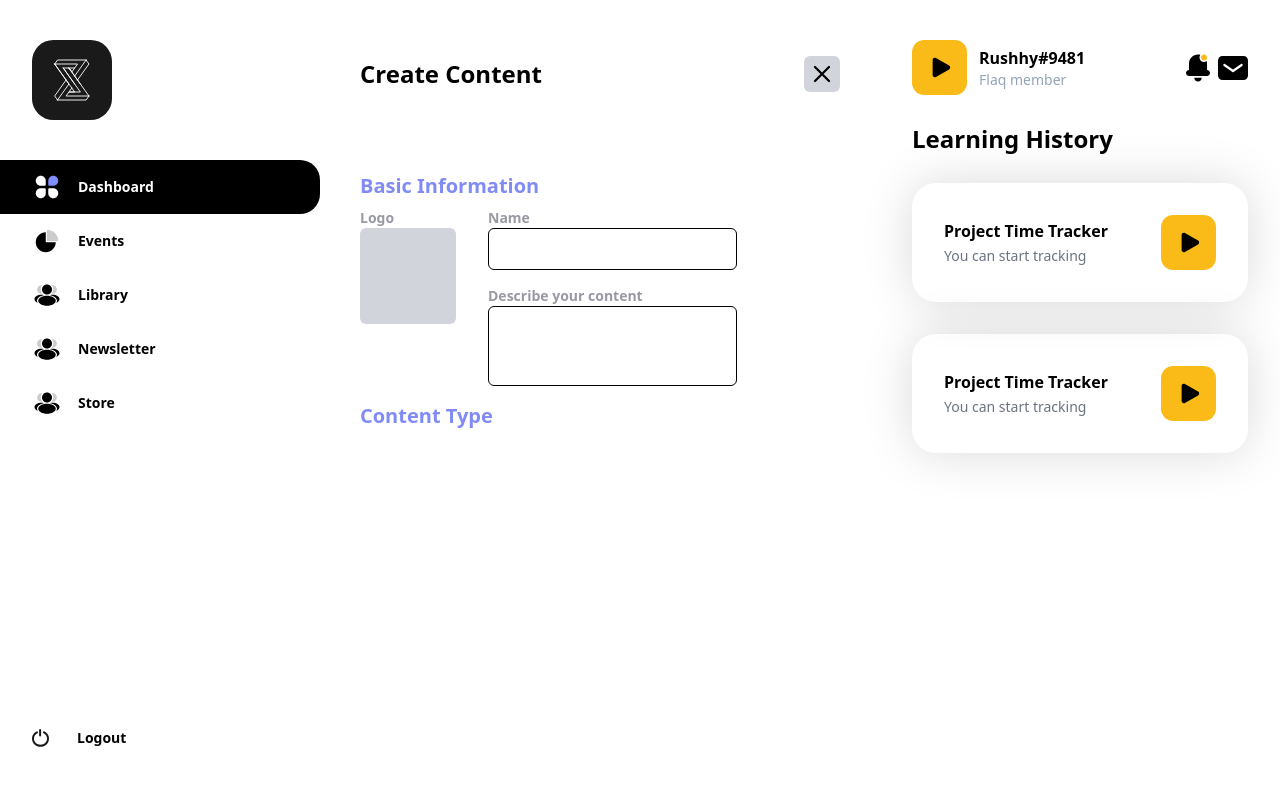
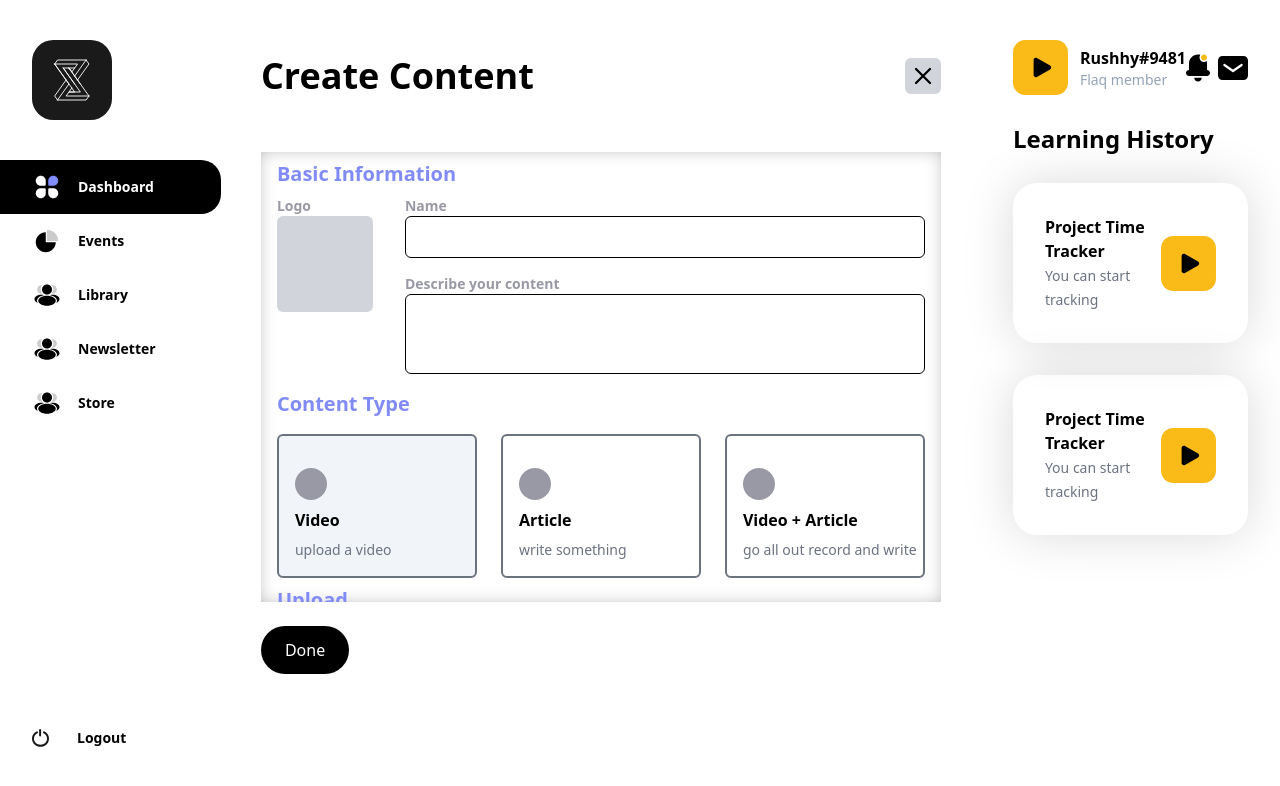
Before and after one commit to d3fkon/flaq-dashboard, a Next.js app: page / in a window 1280 px wide. Both pictures are taken after a click on the button "+ Create". Shown: the top 786 px of the page. Built offline with nearby package versions, Linux system fonts and the light colour scheme; a web font is replaced by a local one.

Commit message:
create content form in progress

```diff
--- a/Layout/Layout.tsx
+++ b/Layout/Layout.tsx
@@ -3,16 +3,17 @@ import RecentHistory from './RecentHistory'
 import Sidebar from './sidebar/Sidebar'
 
 const Layout = ({ children }: any) => {
-  // console.log(chidlren)
   return (
     <React.Fragment>
       <section className="flex min-w-full min-h-screen font-abc">
         <Sidebar />
         <div className="flex flex-col h-100 grow md:flex-row">
-          <div id="main-content" className="px-10 basis-7/12">
+          <div id="main-content" className="mx-10 basis-7/12">
             {children}
           </div>
+          <div id="recent-content" className="mx-8 grow">
             <RecentHistory />
+          </div>
         </div>
       </section>
     </React.Fragment>
--- a/Layout/RecentHistory.tsx
+++ b/Layout/RecentHistory.tsx
@@ -6,7 +6,6 @@ import { PlayIcon } from '../icons/PlayIcon'
 const RecentHistory = () => {
   return (
     <React.Fragment>
-      <div id="recent-content" className="px-8 grow">
             <div>
               <div
                 id="profile-component"
@@ -70,7 +69,6 @@ const RecentHistory = () => {
                 </div>
               </div>
             </div>
-          </div>
     </React.Fragment>
   )
 }
--- a/Layout/sidebar/Sidebar.tsx
+++ b/Layout/sidebar/Sidebar.tsx
@@ -37,7 +37,7 @@ const Sidebar = () => {
             {sidebarOptions.map((option) => {
               return (
                 <div
-                  id={option.id.toString()}
+                  key={option.id.toString()}
                   className={`flex items-center gap-4 py-3 rounded-r-[1.25rem] text-sm hover:bg-gray-100 cursor-pointer ${
                     activePageId === option.id && 'bg-black text-white hover:bg-black'
                   }`}
--- /dev/null
+++ b/components/content/ContentForm.tsx
@@ -0,0 +1,133 @@
+import React, { useState } from 'react'
+import { Button } from '../../common/Button'
+import Label from '../../common/Label'
+import { VideoUploadIcon } from '../../icons/VideoUploadIcon'
+import { contentOptions } from './content.constants'
+
+const ContentForm = () => {
+  const [activeContentType, setActiveContentType] = useState(contentOptions[0])
+
+  const videoType = (
+    <>
+      <div >
+        <div>
+          <h1 className="text-[#818BF5] text-xl font-semibold pb-2">Upload</h1>
+        </div>
+        <div className='flex justify-center flex-col gap-2'>
+          <Label htmlFor="">Youtube Link</Label>
+          <input type="text" className="border border-black rounded-md p-2" />
+        </div>
+      </div>
+    </>
+  )
+
+  const articleType = (
+    <>
+      <div>
+        <div>
+          <h1 className="text-[#818BF5] text-xl font-semibold pb-2">Write</h1>
+        </div>
+        <div>
+          <Label htmlFor="">write something interesting</Label>
+          <input
+            type="text"
+            className="border border-black rounded-md p-2 w-full h-[300px]"
+          />
+        </div>
+      </div>
+    </>
+  )
+
+  const getContentInput = () => {
+    switch (activeContentType.label) {
+      case 'Video':
+        return videoType
+      case 'Article':
+        return articleType
+      case 'Video + Article':
+        return (
+          <>
+            {videoType}
+            {articleType}
+          </>
+        )
+    }
+  }
+  return (
+    <React.Fragment>
+      <form action="" className="flex flex-col gap-6">
+        <div className="flex flex-col gap-4 max-h-[450px] overflow-y-auto shadow-ctm-inr px-4 py-2">
+          <div>
+            <div>
+              <h1 className="text-[#818BF5] text-xl font-semibold pb-2">
+                Basic Information
+              </h1>
+            </div>
+
+            <div>
+              <div className="flex items-start gap-8">
+                <div className="flex flex-col">
+                  <Label htmlFor="">Logo</Label>
+                  <span className="h-24 w-24 bg-gray-300 rounded-md"></span>
+                </div>
+                <div className="grow flex flex-col gap-4">
+                  <div className="flex flex-col">
+                    <Label htmlFor="">Name</Label>
+                    <input
+                      type="text"
+                      className="border border-black rounded-md p-2"
+                    />
+                  </div>
+                  <div className="flex flex-col">
+                    <Label htmlFor="">Describe your content</Label>
+                    <input
+                      type="text"
+                      className="border border-black rounded-md p-2 h-20"
+                    />
+                  </div>
+                </div>
+              </div>
+            </div>
+          </div>
+
+          <div className="flex flex-col gap-2">
+            <div>
+              <h1 className="text-[#818BF5] text-xl font-semibold pb-2">
+                Content Type
+              </h1>
+            </div>
+            <div className="flex items-center flex-col md:flex-row gap-6 ">
+              {contentOptions?.map((content) => {
+                return (
+                  <div
+                    key={content.id.toString()}
+                    className={`flex flex-col gap-2 min-w-[200px] pl-4 pt-8 pb-4 cursor-pointer rounded-md border-2 border-gray-500 ${
+                      activeContentType.id === content.id &&
+                      'border-2 border-[#818BF5] bg-slate-100'
+                    }`}
+                    onClick={() => setActiveContentType(content)}
+                  >
+                    <span>
+                      <VideoUploadIcon />
+                    </span>
+                    <span className="font-semibold">{content.label}</span>
+                    <span className="text-sm text-gray-500">
+                      {content.text}
+                    </span>
+                  </div>
+                )
+              })}
+            </div>
+            <div>{getContentInput()}</div>
+          </div>
+        </div>
+
+        <div>
+          <Button size="md">Done</Button>
+        </div>
+      </form>
+    </React.Fragment>
+  )
+}
+
+export default ContentForm
--- a/components/content/CreateContent.tsx
+++ b/components/content/CreateContent.tsx
@@ -2,16 +2,18 @@ import React from 'react'
 import { Button } from '../../common/Button'
 import Label from '../../common/Label'
 import { Cross } from '../../icons/Cross'
+import { VideoUploadIcon } from '../../icons/VideoUploadIcon'
+import { contentOptions } from './content.constants'
+import ContentForm from './ContentForm'
 
 const CreateContent = (props: any) => {
   const { setShowCreate } = props
-
   return (
     <React.Fragment>
-      <div className="flex flex-col justify-center gap-20">
+      <div className="flex flex-col justify-center gap-14">
         <div id="main-header" className="flex items-center justify-between">
           <div>
-            <p className="text-2xl font-extrabold">Create Content</p>
+            <p className="text-4xl font-extrabold">Create Content</p>
           </div>
 
           <div className="flex items-center justify-center">
@@ -24,50 +26,7 @@ const CreateContent = (props: any) => {
           </div>
         </div>
 
-        <div className='flex flex-col gap-4'>
-          <div>
-            <div>
-              <h1 className="text-[#818BF5] text-xl font-semibold pb-2">
-                Basic Information
-              </h1>
-            </div>
-
-            <div>
-              <form action="" className="flex items-start gap-8">
-                <div className="flex flex-col">
-                  <Label htmlFor="">Logo</Label>
-                  <span className="h-24 w-24 bg-gray-300 rounded-md"></span>
-                </div>
-                <div className="flex flex-col gap-4">
-                  <div className="flex flex-col">
-                    <Label htmlFor="">Name</Label>
-                    <input
-                      type="text"
-                      className="border border-black rounded-md p-2"
-                    />
-                  </div>
-                  <div className="flex flex-col">
-                    <Label htmlFor="">Describe your content</Label>
-                    <input
-                      type="text"
-                      className="border border-black rounded-md p-2 h-20"
-                    />
-                  </div>
-                </div>
-              </form>
-            </div>
-          </div>
-
-          <div>
-            <div>
-              <h1 className="text-[#818BF5] text-xl font-semibold pb-2">
-                Content Type
-              </h1>
-            </div>
-          </div>
-
-
-        </div>
+        <ContentForm />
       </div>
     </React.Fragment>
   )
--- a/components/content/MyContent.tsx
+++ b/components/content/MyContent.tsx
@@ -25,7 +25,7 @@ const MyContent = (props: any) => {
           </div>
         </div>
 
-        <div id="my-content" className="text-4xl font-extrabold ">
+        <div id="my-content" className="text-4xl font-extrabold">
           <h1 className="mt-10 mb-7">My Content</h1>
           <div id="cards-container">
             <div
@@ -54,7 +54,7 @@ const MyContent = (props: any) => {
                 </p>
               </div>
               <div>
-                <p className="text-base font-normal text-gray-400 max-w-xs leading-none">
+                <p className="text-base font-normal text-gray-400 max-w-md leading-none">
                   A short video on why Neo Blockchain is potentially the biggest
                   player in...
                 </p>
--- /dev/null
+++ b/components/content/content.constants.ts
@@ -0,0 +1,17 @@
+export const contentOptions = [
+  {
+    id: 1,
+    label: "Video",
+    text: "upload a video"
+  },
+  {
+    id: 2,
+    label: "Article",
+    text: "write something"
+  },
+  {
+    id:3,
+    label: "Video + Article",
+    text: "go all out record and write"
+  }
+]
--- a/icons/Cross.tsx
+++ b/icons/Cross.tsx
@@ -12,7 +12,7 @@ export const Cross = () => {
       <path
         d="M7 21L21 7M7 7L21 21"
         stroke="black"
-        stroke-width="2.2803"
+        strokeWidth="2.2803"
         stroke-linecap="round"
         stroke-linejoin="round"
       />
--- /dev/null
+++ b/icons/VideoUploadIcon.tsx
@@ -0,0 +1,15 @@
+import React from 'react'
+
+export const VideoUploadIcon = () => {
+  return (
+    <svg
+      width="32"
+      height="32"
+      viewBox="0 0 32 32"
+      fill="none"
+      xmlns="http://www.w3.org/2000/svg"
+    >
+      <circle cx="16" cy="16" r="16" fill="#9999A5" />
+    </svg>
+  )
+}
--- a/styles/globals.css
+++ b/styles/globals.css
@@ -4,29 +4,21 @@
 @tailwind components;
 @tailwind utilities;
 
-/* html,
-body {
-  padding: 0;
-  margin: 0;
-  font-family: -apple-system, BlinkMacSystemFont, Segoe UI, Roboto, Oxygen,
-    Ubuntu, Cantarell, Fira Sans, Droid Sans, Helvetica Neue, sans-serif;
+
+::-webkit-scrollbar {
+  width: 8px;
+  border: none;
 }
 
-a {
-  color: inherit;
-  text-decoration: none;
+::-webkit-scrollbar-track {
+  border-radius: 10px;
 }
 
-* {
-  box-sizing: border-box;
+::-webkit-scrollbar-thumb {
+  background: #818BF5;
+  border-radius: 10px;
 }
 
-@media (prefers-color-scheme: dark) {
-  html {
-    color-scheme: dark;
-  }
-  body {
-    color: white;
-    background: black;
-  }
-} */
+::-webkit-scrollbar-thumb:hover {
+  background: #707bf8;
+}
--- a/tailwind.config.js
+++ b/tailwind.config.js
@@ -11,7 +11,9 @@ module.exports = {
     extend: {
       boxShadow: {
         'flaq': '0px 0px 50px rgba(0, 0, 0, 0.15)',
+        'ctm-inr': 'inset 0px 0px 18px -4px #ABABAB'
       },
+
     },
   },
   plugins: [],
```
